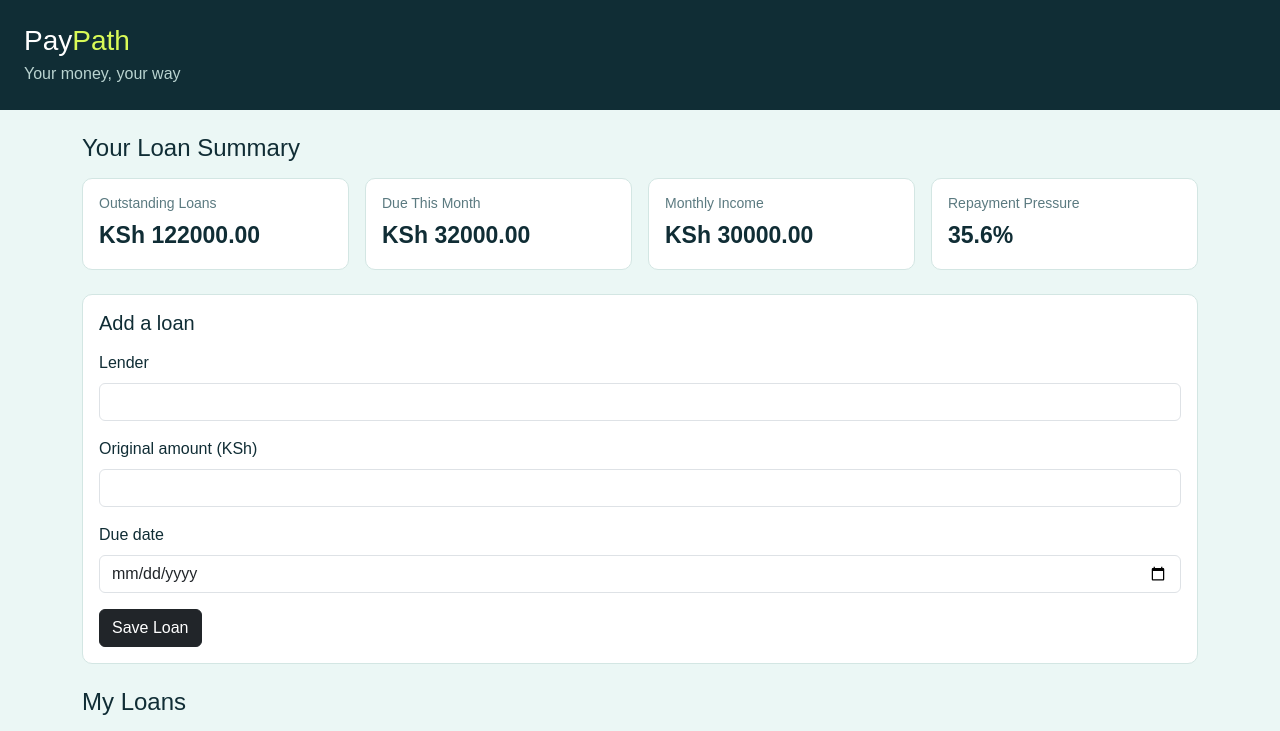
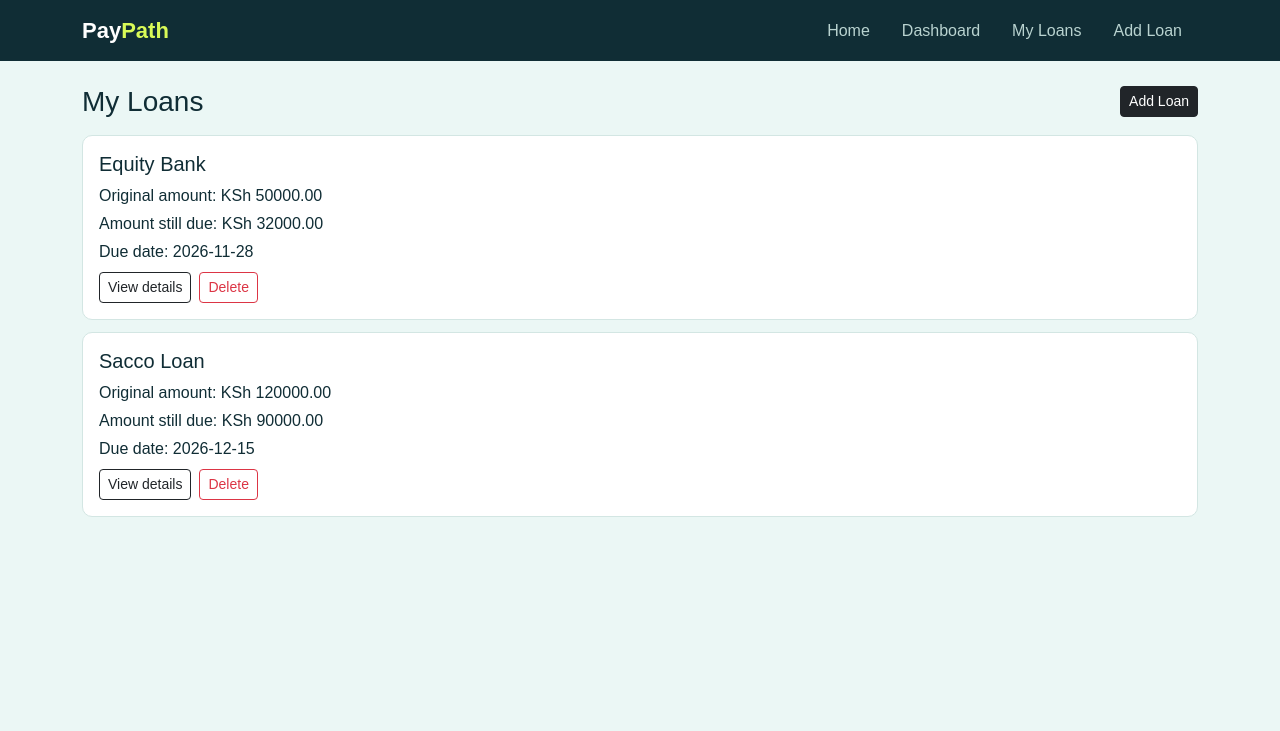
Before and after one commit to martinmmuriithi28-28/paypath, a React (Vite) app: page /loans in a window 1280 px wide. Shown: the top 731 px of the page. Built offline with nearby package versions, Linux system fonts and the light colour scheme; data requests are answered from the project's data file.

Commit message:
Use one top navigation bar for all pages

```diff
--- a/src/App.jsx
+++ b/src/App.jsx
@@ -1,30 +1,27 @@
 import { useState, useEffect } from "react";
-import { Container, Row, Col } from "react-bootstrap";
-import SummaryCard from "./components/SummaryCard";
-import LoanCard from "./components/LoanCard";
-import AddLoanForm from "./components/AddLoanForm";
-import { formatMoney } from "./utils/loanUtils";
+import { Routes, Route } from "react-router-dom";
+import Layout from "./components/Layout";
+import Landing from "./routes/Landing";
+import Dashboard from "./routes/Dashboard";
+import LoanList from "./routes/LoanList";
+import AddLoan from "./routes/AddLoan";
+import NotFound from "./routes/NotFound";
 
 
 const API_URL = "http://localhost:3001/loans";
 
 function App() {
-
   const [loans, setLoans] = useState([]);
-
   const [loading, setLoading] = useState(true);
-
   const [error, setError] = useState("");
 
 
   useEffect(() => {
     fetch(API_URL)
       .then((response) => {
-
         if (!response.ok) {
           throw new Error("Could not load loans.");
         }
-
         return response.json();
       })
       .then((data) => {
@@ -32,7 +29,6 @@ function App() {
         setLoading(false);
       })
       .catch(() => {
-
         setError("Could not load loans. Is the server running?");
         setLoading(false);
       });
@@ -40,7 +36,6 @@ function App() {
 
 
   function handleAddLoan(formData) {
-
     const newLoan = {
       lender: formData.lender,
       amount: Number(formData.amount),
@@ -57,11 +52,9 @@ function App() {
         if (!response.ok) {
           throw new Error("Could not save the loan.");
         }
-
         return response.json();
       })
       .then((savedLoan) => {
-
         setLoans([...loans, savedLoan]);
       })
       .catch(() => {
@@ -71,13 +64,11 @@ function App() {
 
 
   function handleDeleteLoan(id) {
-
     fetch(API_URL + "/" + id, { method: "DELETE" })
       .then((response) => {
         if (!response.ok) {
           throw new Error("Could not delete the loan.");
         }
-
         setLoans(loans.filter((loan) => loan.id !== id));
       })
       .catch(() => {
@@ -87,7 +78,6 @@ function App() {
 
 
   function handleUpdateLoan(id, newDueAmount) {
-
     fetch(API_URL + "/" + id, {
       method: "PATCH",
       headers: { "Content-Type": "application/json" },
@@ -97,11 +87,9 @@ function App() {
         if (!response.ok) {
           throw new Error("Could not update the loan.");
         }
-
         return response.json();
       })
       .then((updatedLoan) => {
-
         setLoans(loans.map((loan) => (loan.id === id ? updatedLoan : loan)));
       })
       .catch(() => {
@@ -110,57 +98,31 @@ function App() {
   }
 
   return (
-    <>
-      <header className="app-header">
-        <h1>
-          Pay<span>Path</span>
-        </h1>
-        <p>Your money, your way</p>
-      </header>
+    <Routes>
 
+      <Route element={<Layout />}>
+        <Route path="/" element={<Landing />} />
+        <Route
+          path="/dashboard"
+          element={<Dashboard loans={loans} loading={loading} error={error} />}
+        />
+        <Route
+          path="/loans"
+          element={
+            <LoanList
+              loans={loans}
+              loading={loading}
+              error={error}
+              onDelete={handleDeleteLoan}
+              onUpdate={handleUpdateLoan}
+            />
+          }
+        />
+        <Route path="/loans/new" element={<AddLoan onAddLoan={handleAddLoan} />} />
 
-      <Container className="py-4">
-        <h2 className="h4 mb-3">Your Loan Summary</h2>
-
-
-        <Row className="g-3 mb-4">
-          <Col xs={12} sm={6} xl={3}>
-            <SummaryCard title="Outstanding Loans" value={formatMoney(122000)} />
-          </Col>
-          <Col xs={12} sm={6} xl={3}>
-            <SummaryCard title="Due This Month" value={formatMoney(32000)} />
-          </Col>
-          <Col xs={12} sm={6} xl={3}>
-            <SummaryCard title="Monthly Income" value={formatMoney(30000)} />
-          </Col>
-          <Col xs={12} sm={6} xl={3}>
-            <SummaryCard title="Repayment Pressure" value="35.6%" />
-          </Col>
-        </Row>
-
-        {/* We pass handleAddLoan DOWN to the form as a prop called onAddLoan. */}
-        <AddLoanForm onAddLoan={handleAddLoan} />
-
-        <h2 className="h4 mb-3">My Loans</h2>
-
-
-        {loading && <p className="text-secondary">Loading loans...</p>}
-        {error && <p className="text-danger">{error}</p>}
-        {!loading && !error && loans.length === 0 && (
-          <p className="text-secondary">No loans added yet.</p>
-        )}
-
-
-        {loans.map((loan) => (
-          <LoanCard
-            key={loan.id}
-            loan={loan}
-            onDelete={handleDeleteLoan}
-            onUpdate={handleUpdateLoan}
-          />
-        ))}
-      </Container>
-    </>
+        <Route path="*" element={<NotFound />} />
+      </Route>
+    </Routes>
   );
 }
 
--- /dev/null
+++ b/src/components/Layout.jsx
@@ -0,0 +1,35 @@
+import { Link, NavLink, Outlet } from "react-router-dom";
+import { Container } from "react-bootstrap";
+
+function Layout() {
+  return (
+    <>
+      <nav className="top-nav">
+        <Container className="d-flex flex-wrap justify-content-between align-items-center gap-2">
+          <Link to="/" className="brand">
+            Pay<span>Path</span>
+          </Link>
+
+          <div className="d-flex flex-wrap gap-3">
+            <NavLink to="/" end className="top-link">
+              Home
+            </NavLink>
+            <NavLink to="/dashboard" className="top-link">
+              Dashboard
+            </NavLink>
+            <NavLink to="/loans" end className="top-link">
+              My Loans
+            </NavLink>
+            <NavLink to="/loans/new" className="top-link">
+              Add Loan
+            </NavLink>
+          </div>
+        </Container>
+      </nav>
+
+      <Outlet />
+    </>
+  );
+}
+
+export default Layout;
--- /dev/null
+++ b/src/routes/AddLoan.jsx
@@ -0,0 +1,22 @@
+// AddLoan.jsx: the "/loans/new" page. Shows the form, then sends the user to the list.
+import { useNavigate } from "react-router-dom";
+import { Container } from "react-bootstrap";
+import AddLoanForm from "../components/AddLoanForm";
+
+function AddLoan({ onAddLoan }) {
+  const navigate = useNavigate();
+
+  function handleAdd(formData) {
+    onAddLoan(formData); // App sends the POST request
+    navigate("/loans"); // then take the user to the loan list
+  }
+
+  return (
+    <Container className="py-4">
+      <h1 className="h3 mb-3">New loan</h1>
+      <AddLoanForm onAddLoan={handleAdd} />
+    </Container>
+  );
+}
+
+export default AddLoan;
--- a/src/Routes/Dashboard.jsx
+++ b/src/routes/Dashboard.jsx
@@ -1,5 +1,5 @@
 import { Link } from "react-router-dom";
-import { Row, Col } from "react-bootstrap";
+import { Container, Row, Col } from "react-bootstrap";
 import SummaryCard from "../components/SummaryCard";
 import {
   formatMoney,
@@ -7,13 +7,12 @@ import {
   calculateTotalBorrowed,
 } from "../utils/loanUtils";
 
-
 function Dashboard({ loans, loading, error }) {
   const outstanding = calculateTotalOutstanding(loans);
   const borrowed = calculateTotalBorrowed(loans);
 
   return (
-    <>
+    <Container className="py-4">
       <h1 className="h3 mb-3">Dashboard</h1>
 
       {loading && <p className="text-secondary">Loading loans...</p>}
@@ -37,7 +36,7 @@ function Dashboard({ loans, loading, error }) {
       <Link to="/loans" className="btn btn-dark">
         View all loans
       </Link>
-    </>
+    </Container>
   );
 }
 
--- a/src/Routes/LoanList.jsx
+++ b/src/routes/LoanList.jsx
@@ -1,9 +1,10 @@
 import { Link } from "react-router-dom";
+import { Container } from "react-bootstrap";
 import LoanCard from "../components/LoanCard";
 
 function LoanList({ loans, loading, error, onDelete, onUpdate }) {
   return (
-    <>
+    <Container className="py-4">
       <div className="d-flex justify-content-between align-items-center mb-3">
         <h1 className="h3 mb-0">My Loans</h1>
         <Link to="/loans/new" className="btn btn-sm btn-dark">
@@ -25,7 +26,7 @@ function LoanList({ loans, loading, error, onDelete, onUpdate }) {
           onUpdate={onUpdate}
         />
       ))}
-    </>
+    </Container>
   );
 }
 
--- /dev/null
+++ b/src/routes/NotFound.jsx
@@ -0,0 +1,16 @@
+import { Link } from "react-router-dom";
+import { Container } from "react-bootstrap";
+
+function NotFound() {
+  return (
+    <Container className="py-5">
+      <h1>Page not found</h1>
+      <p>The page you are looking for does not exist.</p>
+      <Link to="/" className="btn btn-dark">
+        Go Home
+      </Link>
+    </Container>
+  );
+}
+
+export default NotFound;
```
Also changed, not shown: src/Routes/AddLoan.jsx (deleted, +0 -21 lines), src/components/AppLayout.jsx (deleted, +0 -16 lines), src/components/PublicLayout.jsx (deleted, +0 -29 lines), src/components/Sidebar.jsx (deleted, +0 -27 lines), src/routes/Landing.jsx (renamed from src/Routes/Landing.jsx).
